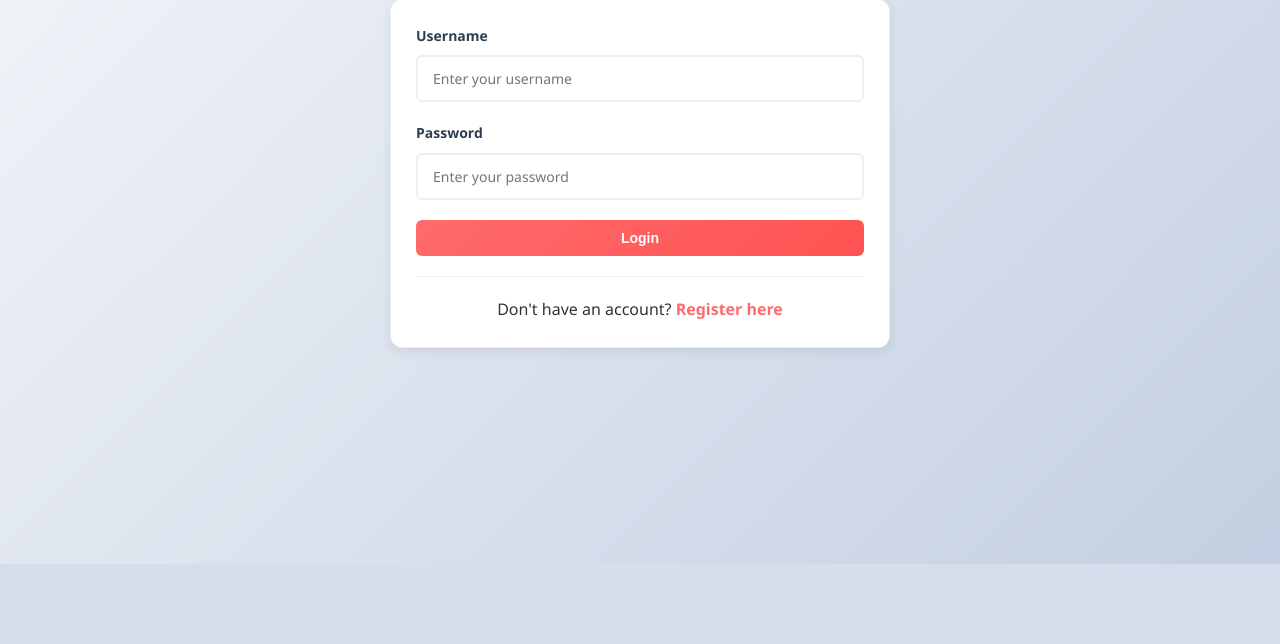
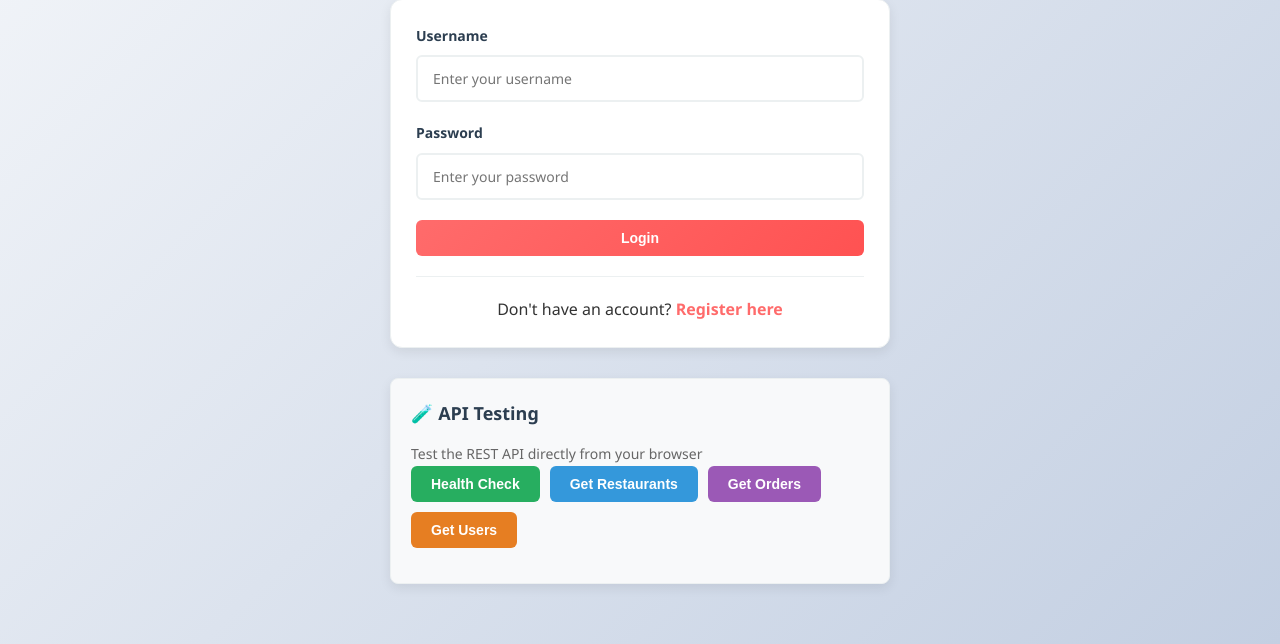
Before and after one commit to tushharchaudhary8-creator/Gourmetgo, a Django app: page /login/ in a window 1280 px wide. Shown: the part 236-880 px from the top of the page. Before the commit the page ends 800 px from the top, so only its background shows below. Run offline with Django 5.2, Linux system fonts and the light colour scheme.

Commit message:
Add API testing section to login page

```diff
--- a/gourmet/templates/auth/login.html
+++ b/gourmet/templates/auth/login.html
@@ -33,5 +33,55 @@
             <p>Don't have an account? <a href="{% url 'register' %}" style="color: #ff6b6b; font-weight: 600; text-decoration: none;">Register here</a></p>
         </div>
     </div>
+
+    <!-- API Test Section -->
+    <div class="section" style="margin-top: 30px; background: #f8f9fa; padding: 20px; border-radius: 8px;">
+        <h3 style="margin-top: 0; color: #2c3e50;">🧪 API Testing</h3>
+        <p style="font-size: 14px; color: #666;">Test the REST API directly from your browser</p>
+
+        <div style="display: flex; gap: 10px; flex-wrap: wrap; margin-bottom: 15px;">
+            <button onclick="testAPI('health')" class="btn" style="background: #27ae60;">Health Check</button>
+            <button onclick="testAPI('restaurants')" class="btn" style="background: #3498db;">Get Restaurants</button>
+            <button onclick="testAPI('orders')" class="btn" style="background: #9b59b6;">Get Orders</button>
+            <button onclick="testAPI('users')" class="btn" style="background: #e67e22;">Get Users</button>
+        </div>
+
+        <div id="api-result" style="display: none; background: #1e1e1e; color: #00ff00; padding: 15px; border-radius: 5px; font-family: monospace; font-size: 12px; max-height: 300px; overflow-y: auto; white-space: pre-wrap; word-break: break-all;"></div>
+    </div>
 </div>
+
+<script>
+    // API Base URL - change this to your FastAPI server
+    const API_BASE = 'http://localhost:8000';
+
+    async function testAPI(endpoint) {
+        const resultDiv = document.getElementById('api-result');
+        resultDiv.style.display = 'block';
+        resultDiv.innerHTML = 'Loading...';
+
+        try {
+            const response = await fetch(`${API_BASE}/api/${endpoint}`, {
+                method: 'GET',
+                headers: {
+                    'Content-Type': 'application/json',
+                }
+            });
+
+            const data = await response.json();
+            resultDiv.innerHTML = `✅ Status: ${response.status}\n\n${JSON.stringify(data, null, 2)}`;
+        } catch (error) {
+            resultDiv.innerHTML = `❌ Error: ${error.message}\n\nMake sure FastAPI is running:\ncd gourmet && uvicorn api:app --reload --port 8000`;
+        }
+    }
+
+    // Console API helper
+    window.testAPI = testAPI;
+    console.log('%c🧪 GourmetGo API Tester', 'font-size: 16px; font-weight: bold; color: #27ae60;');
+    console.log('%cUse these commands in console:', 'color: #666;');
+    console.log('%ctestAPI("health") - Health check', 'color: #27ae60;');
+    console.log('%ctestAPI("restaurants") - Get all restaurants', 'color: #3498db;');
+    console.log('%ctestAPI("orders") - Get all orders', 'color: #9b59b6;');
+    console.log('%ctestAPI("users") - Get all users', 'color: #e67e22;');
+    console.log('%ctestAPI("coupons") - Get coupons', 'color: #f39c12;');
+</script>
 {% endblock %}
```
